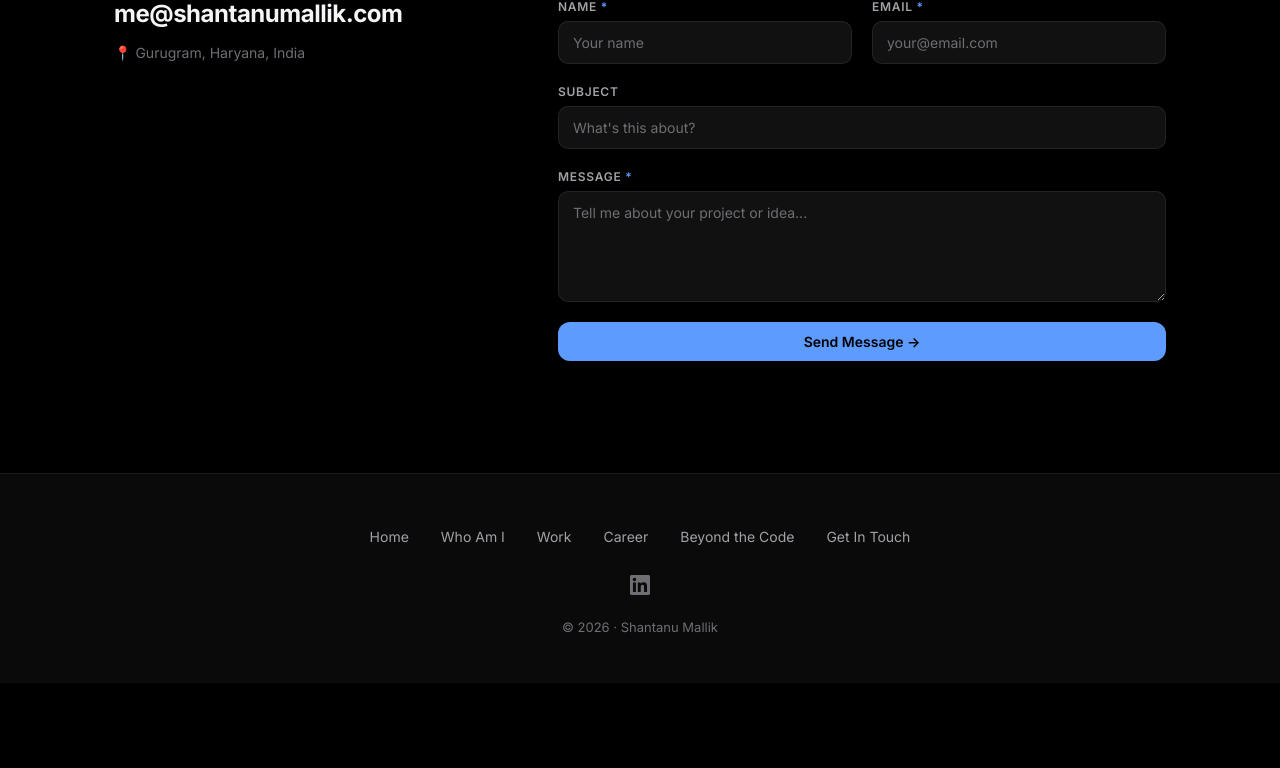
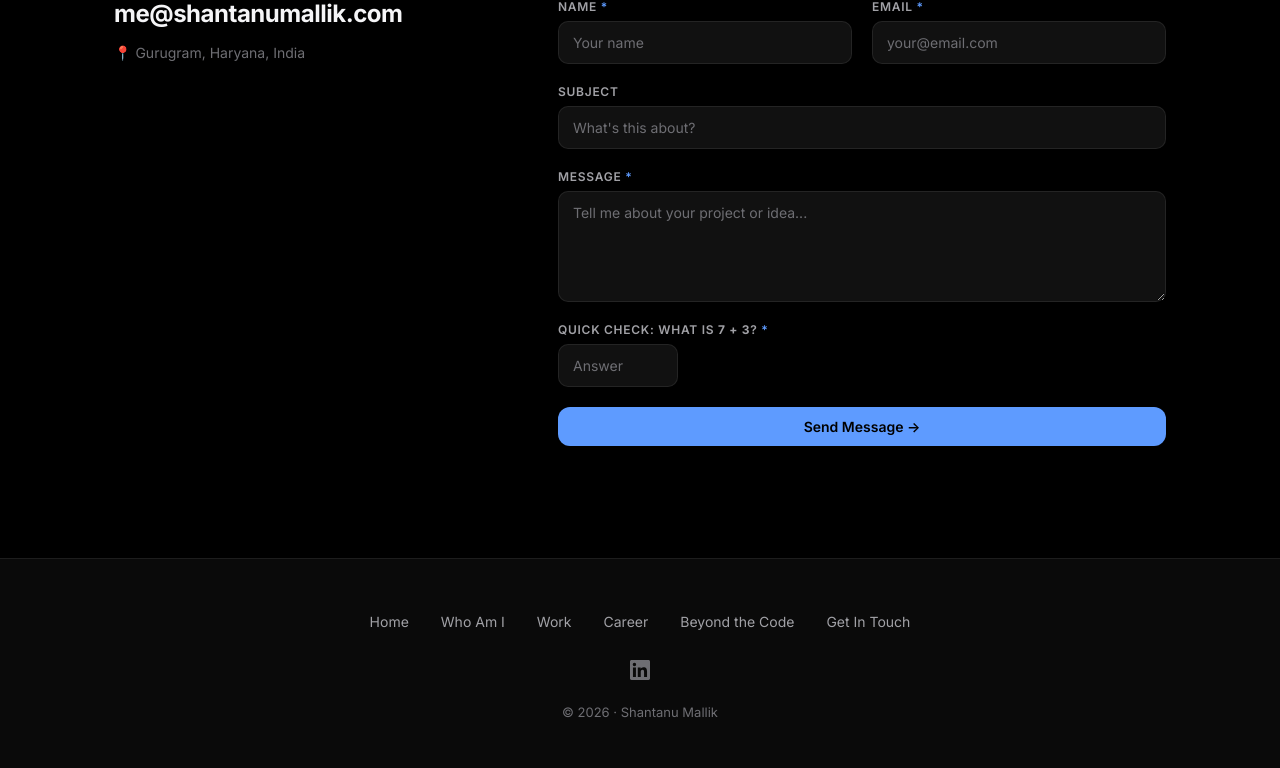
Before and after one commit to shantanumallik/portfolio, a Flask app: page /contact in a window 1280 px wide. Shown: the part 578-1346 px from the top of the page. Before the commit the page ends 1211 px from the top, so only its background shows below. Run offline with Flask 3, Linux system fonts and the light colour scheme; data comes from the database, SQL or seed files in the repository.

Commit message:
Fix contact 500: guarded DB save, thread SMTP, add math captcha, hero_role DB field

```diff
--- a/app/controllers/content.py
+++ b/app/controllers/content.py
@@ -12,6 +12,7 @@ def get_about():
 
 
 def update_about(about, data):
+    about.hero_role = data.get("hero_role", about.hero_role)
     about.hero_tagline = data.get("hero_tagline", about.hero_tagline)
     about.hero_subtitle = data.get("hero_subtitle", about.hero_subtitle)
     about.bio = data.get("bio", about.bio)
--- a/app/models/content.py
+++ b/app/models/content.py
@@ -6,6 +6,7 @@ class About(db.Model):
     __tablename__ = "about"
 
     id = db.Column(db.Integer, primary_key=True)
+    hero_role = db.Column(db.String(150), default="Software Systems Engineer & PV Engineer.")
     hero_tagline = db.Column(db.String(120), nullable=False, default="Engineering Intelligence. Automating the Future.")
     hero_subtitle = db.Column(db.String(200), nullable=False, default="SVT/PV Engineer at Ciena")
     bio = db.Column(db.Text, nullable=False, default="")
--- a/app/templates/admin/about.html
+++ b/app/templates/admin/about.html
@@ -5,6 +5,10 @@
 {% block content %}
 <div class="admin-section">
   <form method="POST" action="{{ url_for('admin.about') }}" class="admin-form">
+    <div class="form-group">
+      <label>Hero Role Line</label>
+      <input type="text" name="hero_role" value="{{ about.hero_role }}" placeholder="Software Systems Engineer & PV Engineer." />
+    </div>
     <div class="form-row">
       <div class="form-group">
         <label>Hero Tagline</label>
--- a/app/templates/contact.html
+++ b/app/templates/contact.html
@@ -51,6 +51,10 @@
           <label for="message">Message <span class="req">*</span></label>
           <textarea id="message" name="message" required rows="5" placeholder="Tell me about your project or idea..."></textarea>
         </div>
+        <div class="form-group captcha-group">
+          <label for="captcha_answer">Quick check: what is <strong>{{ captcha_q }}</strong>? <span class="req">*</span></label>
+          <input type="number" id="captcha_answer" name="captcha_answer" required placeholder="Answer" style="max-width:120px;" />
+        </div>
         <button type="submit" class="btn btn--primary btn--full">Send Message →</button>
       </form>
     </div>
--- a/app/templates/index.html
+++ b/app/templates/index.html
@@ -14,7 +14,7 @@
   <div class="hero__split reveal">
     <div class="hero__text-col">
       <h1 class="hero__greeting">Hi, I'm Shantanu Mallik.</h1>
-      <h2 class="hero__role">Software Systems Engineer &amp; PV Engineer.</h2>
+      <h2 class="hero__role">{{ about.hero_role or "Software Systems Engineer &amp; PV Engineer." }}</h2>
       <p class="hero__subtitle">{{ about.hero_tagline or "I automate the hard parts, build systems that reason, and ship things that work at scale — from 1.6 Tbps network fabrics to agentic AI pipelines." }}</p>
       <div class="hero__ctas">
         <a href="/projects" class="btn btn--primary">View Work</a>
--- a/app/views/public.py
+++ b/app/views/public.py
@@ -1,7 +1,9 @@
 import os
+import random
 import smtplib
+import threading
 from email.mime.text import MIMEText
-from flask import Blueprint, render_template, request, flash, redirect, url_for
+from flask import Blueprint, render_template, request, flash, redirect, url_for, session
 from app.controllers import content as content_ctrl
 
 public_bp = Blueprint("public", __name__)
@@ -44,23 +46,39 @@ def beyond():
 @public_bp.route("/contact", methods=["GET", "POST"])
 def contact():
     if request.method == "GET":
-        return render_template("contact.html")
+        # Generate math captcha
+        a, b = random.randint(2, 9), random.randint(1, 9)
+        session["captcha_answer"] = a + b
+        session["captcha_q"] = f"{a} + {b}"
+        return render_template("contact.html", captcha_q=session["captcha_q"])
 
     # ── Bot checks ────────────────────────────────────────────
-    # 1. Honeypot: bots fill the hidden "website" field
+    # 1. Honeypot
     if request.form.get("website", "").strip():
         flash("Message sent! I'll get back to you soon.", "success")
         return redirect(url_for("public.contact"))
 
-    # 2. Timing: real humans take at least 4 seconds to fill a form
+    # 2. Timing
     try:
         form_time = int(request.form.get("_t", "0"))
-        elapsed = (int(__import__("time").time() * 1000) - form_time) / 1000
-        if elapsed < 4:
+        import time
+        elapsed = (int(time.time() * 1000) - form_time) / 1000
+        if elapsed < 3:
             flash("Message sent! I'll get back to you soon.", "success")
             return redirect(url_for("public.contact"))
     except (ValueError, TypeError):
         pass
+
+    # 3. Math captcha
+    expected = session.pop("captcha_answer", None)
+    try:
+        given = int(request.form.get("captcha_answer", ""))
+        if expected is None or given != expected:
+            flash("Captcha answer incorrect. Please try again.", "error")
+            return redirect(url_for("public.contact"))
+    except (ValueError, TypeError):
+        flash("Captcha answer incorrect. Please try again.", "error")
+        return redirect(url_for("public.contact"))
 
     name = request.form.get("name", "").strip()
     email = request.form.get("email", "").strip()
@@ -71,15 +89,21 @@ def contact():
         flash("Please fill in all required fields.", "error")
         return redirect(url_for("public.contact"))
 
-    content_ctrl.save_contact_message(
-        {"name": name, "email": email, "subject": subject, "message": message}
-    )
+    try:
+        content_ctrl.save_contact_message(
+            {"name": name, "email": email, "subject": subject, "message": message}
+        )
+    except Exception as exc:
+        flash("Something went wrong saving your message. Please try again.", "error")
+        return redirect(url_for("public.contact"))
 
-    # Email notification
-    try:
-        mail_user = os.environ.get("MAIL_USER")
-        mail_pass = os.environ.get("MAIL_PASSWORD")
-        if mail_user and mail_pass:
+    # Send email notification in background thread so SMTP never blocks the response
+    def _send_email():
+        try:
+            mail_user = os.environ.get("MAIL_USER")
+            mail_pass = os.environ.get("MAIL_PASSWORD")
+            if not mail_user or not mail_pass:
+                return
             body = (
                 f"Name: {name}\n"
                 f"Email: {email}\n"
@@ -90,12 +114,14 @@ def contact():
             msg["Subject"] = f"Portfolio contact: {subject or name}"
             msg["From"] = mail_user
             msg["To"] = "me@shantanumallik.com"
-            with smtplib.SMTP("smtp.gmail.com", 587) as server:
+            with smtplib.SMTP("smtp.gmail.com", 587, timeout=10) as server:
                 server.starttls()
                 server.login(mail_user, mail_pass)
                 server.sendmail(mail_user, "me@shantanumallik.com", msg.as_string())
-    except Exception:
-        pass  # Don't break form submission if email fails
+        except Exception:
+            pass
+
+    threading.Thread(target=_send_email, daemon=True).start()
 
     flash("Message sent! I'll get back to you soon.", "success")
     return redirect(url_for("public.contact"))
```
